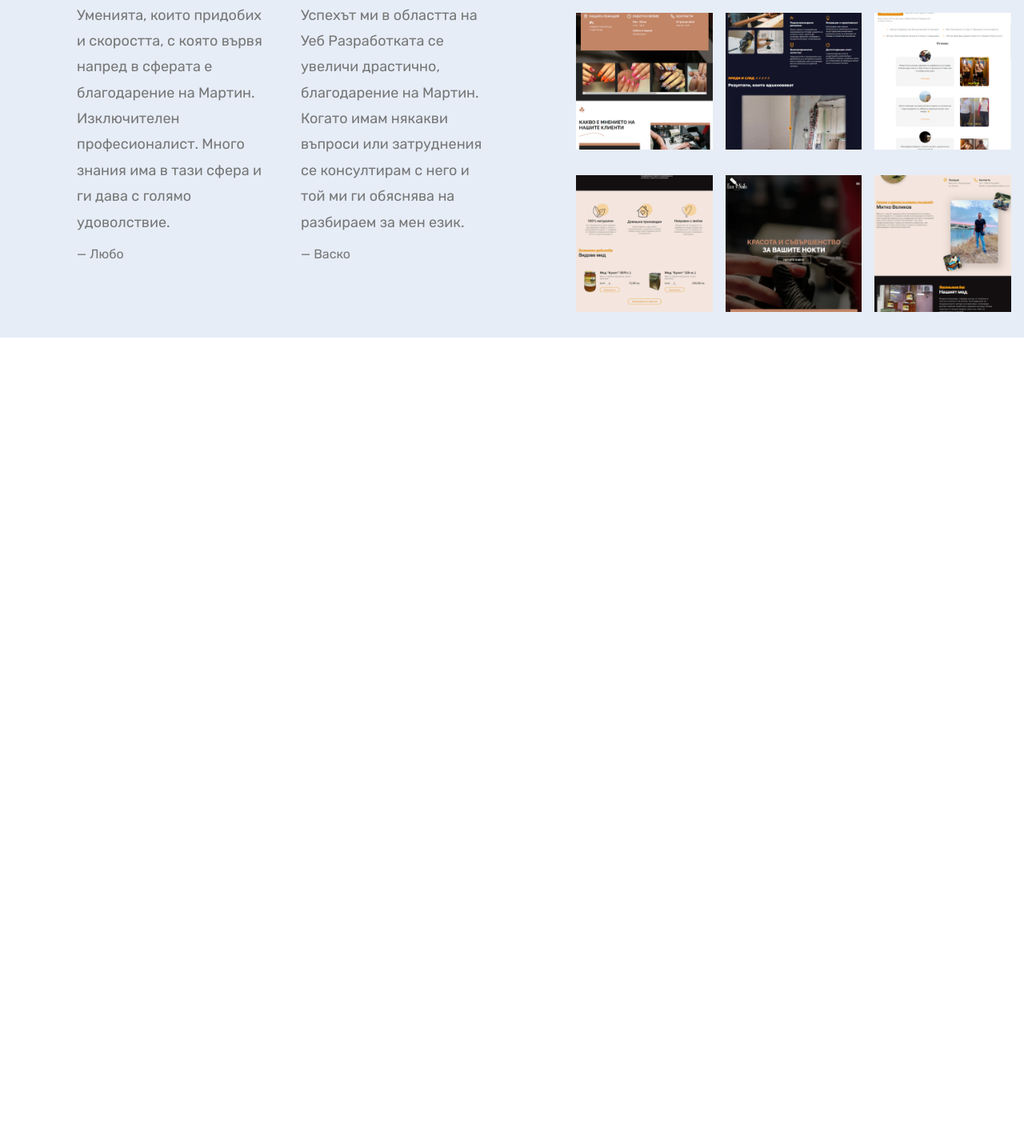
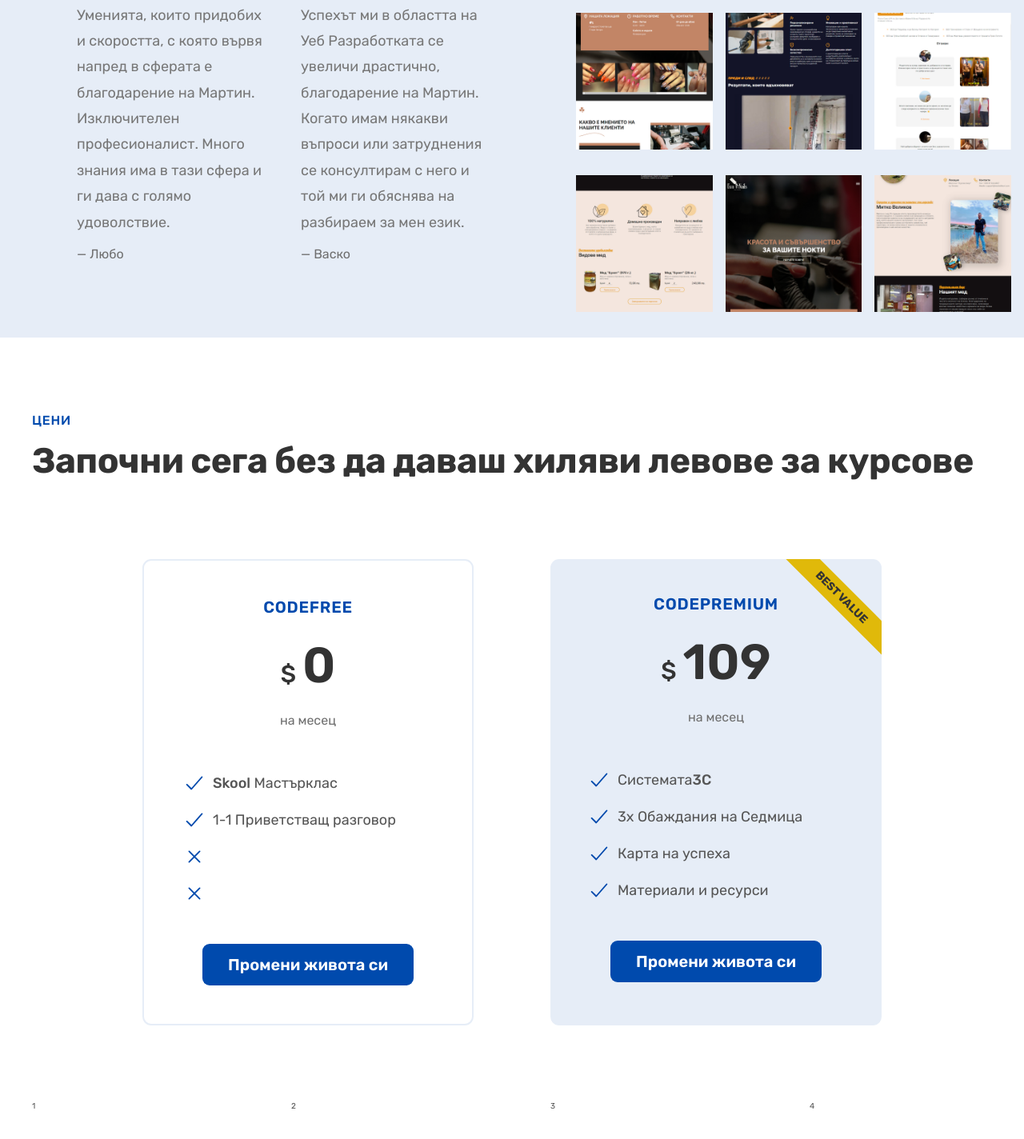
Before and after one commit to Petar-03/cdoepremium-learning, a plain HTML site: page index.html in a window 1280 px wide. Shown: the part 4058-5482 px from the top of the page at 80% size. Before the commit the page ends 4480 px from the top, so only its background shows below. Drawn offline with nearby package versions, Linux system fonts and the light colour scheme.

Commit message:
implement pricing

```diff
--- a/index.html
+++ b/index.html
@@ -356,6 +356,78 @@
           </figure>
         </div>
       </section>
+      <section class="section-pricing">
+        <div class="container">
+          <span class="subheading">Цени</span>
+          <h2 class="heading-secondary">
+            Започни сега без да даваш хиляви левове за курсове
+          </h2>
+        </div>
+        <div class="container grid grid--two-cols">
+          <div class="pricing-plan pricing-plan--starter">
+            <header class="pricing-heading">
+              <p class="plan-name">CodeFree</p>
+              <p class="plan-price"><span>$</span>0</p>
+              <p class="plan-text">на месец</p>
+            </header>
+            <ul class="list">
+              <li class="list-item">
+                <ion-icon class="list-icon" name="checkmark-outline"></ion-icon>
+                <span><strong>Skool</strong> Мастърклас</span>
+              </li>
+              <li class="list-item">
+                <ion-icon class="list-icon" name="checkmark-outline"></ion-icon>
+                <span>1-1 Приветстващ разговор</span>
+              </li>
+              <li class="list-item">
+                <ion-icon class="list-icon" name="close-outline"></ion-icon>
+              </li>
+              <li class="list-item">
+                <ion-icon class="list-icon" name="close-outline"></ion-icon>
+              </li>
+            </ul>
+            <div class="plan-sign-up">
+              <a href="#" class="btn btn-full">Промени живота си</a>
+            </div>
+          </div>
+
+          <div class="pricing-plan pricing-plan--premium">
+            <header class="pricing-heading">
+              <p class="plan-name">CodePremium</p>
+              <p class="plan-price"><span>$</span>109</p>
+              <p class="plan-text">на месец</p>
+            </header>
+            <ul class="list">
+              <li class="list-item">
+                <ion-icon class="list-icon" name="checkmark-outline"></ion-icon>
+                <span>Системата<strong>3С</strong></span>
+              </li>
+              <li class="list-item">
+                <ion-icon class="list-icon" name="checkmark-outline"></ion-icon>
+                <span>3х Обаждания на Седмица</span>
+              </li>
+              <li class="list-item">
+                <ion-icon class="list-icon" name="checkmark-outline"></ion-icon>
+                <span>Карта на успеха</span>
+              </li>
+              <li class="list-item">
+                <ion-icon class="list-icon" name="checkmark-outline"></ion-icon>
+                <span>Материали и ресурси</span>
+              </li>
+            </ul>
+            <div class="plan-sign-up">
+              <a href="#" class="btn btn-full">Промени живота си</a>
+            </div>
+            <p class="best-value">Best value</p>
+          </div>
+        </div>
+        <div class="container grid grid--four-cols">
+          <div>1</div>
+          <div>2</div>
+          <div>3</div>
+          <div>4</div>
+        </div>
+      </section>
     </main>
     <script
       type="module"
--- a/style.css
+++ b/style.css
@@ -86,6 +86,10 @@ strong {
 .grid {
   display: grid;
   gap: 9.6rem;
+}
+
+.grid:not(:last-child) {
+  margin-bottom: 9.6rem;
 }
 
 .grid--two-cols {
@@ -493,7 +497,7 @@ strong {
 
 .testimonial-name {
   font-size: 1.6rem;
-  color: #777;
+  color: #6f6f6f;
 }
 
 .testimonials-gallery {
@@ -516,3 +520,78 @@ strong {
 .gallery-image:hover {
   transform: scale(1.1);
 }
+
+/*Section pricing*/
+.section-pricing {
+  padding: 9.6rem 0;
+}
+
+.pricing-plan {
+  border-radius: 11px;
+  padding: 4.8rem;
+  width: 75%;
+  position: relative;
+  overflow: hidden;
+}
+
+.pricing-plan--starter {
+  border: 2px solid #e6edf7;
+  justify-self: end;
+}
+
+.pricing-plan--premium {
+  background-color: #e6edf7;
+  justify-self: start;
+  padding: 4.6rem;
+}
+
+.pricing-heading {
+  text-align: center;
+  margin-bottom: 4.8rem;
+}
+
+.plan-name {
+  color: #004aad;
+  font-weight: 600;
+  font-size: 2rem;
+  letter-spacing: 0.75px;
+  text-transform: uppercase;
+  margin-bottom: 3.2rem;
+}
+
+.plan-price {
+  font-size: 6.2rem;
+  font-weight: 600;
+  color: #333;
+  margin-bottom: 2.4rem;
+}
+
+.plan-price span {
+  font-weight: 500;
+  font-size: 3rem;
+  margin-right: 0.8rem;
+}
+
+.plan-text {
+  font-size: 1.6rem;
+  line-height: 1.8;
+  color: #6f6f6f;
+}
+
+.plan-sign-up {
+  text-align: center;
+  margin-top: 4.8rem;
+}
+
+.best-value {
+  position: absolute;
+  text-transform: uppercase;
+  font-weight: 700;
+  background-color: #e0b90a;
+  color: #333;
+  font-size: 1.4rem;
+  padding: 0.8rem 4.8rem;
+  top: 33px;
+  right: -40px;
+  transform: rotate(45deg);
+}
```
